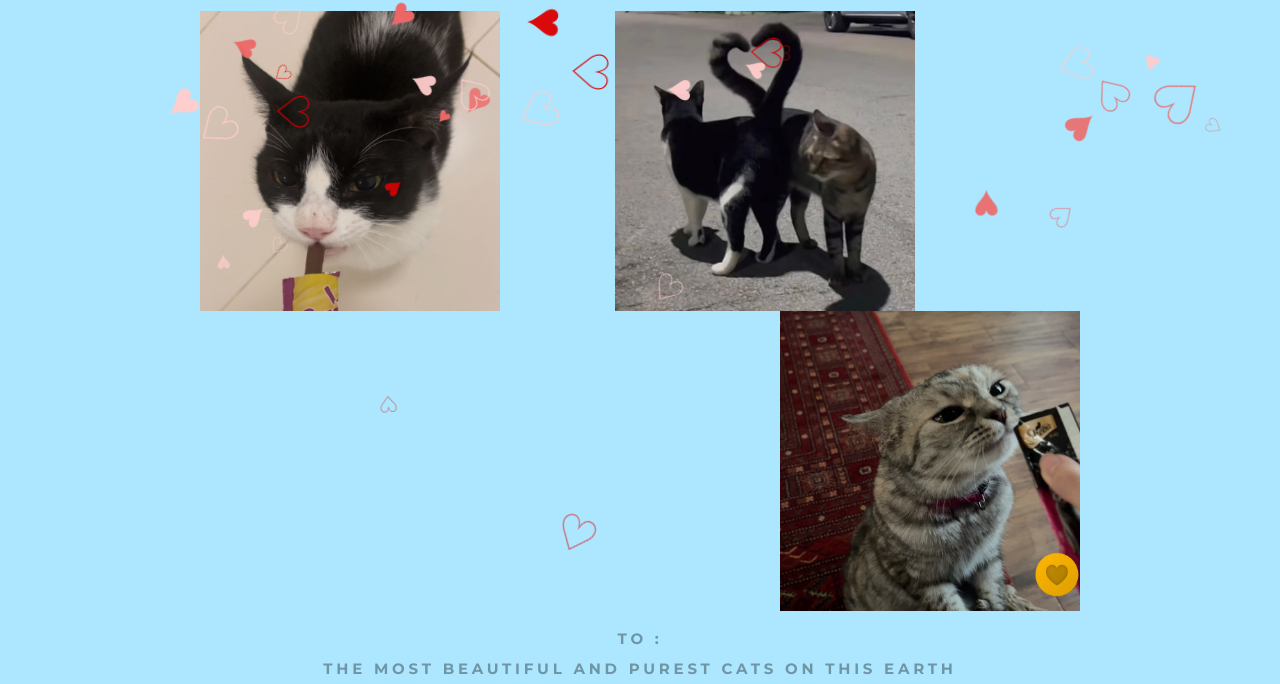
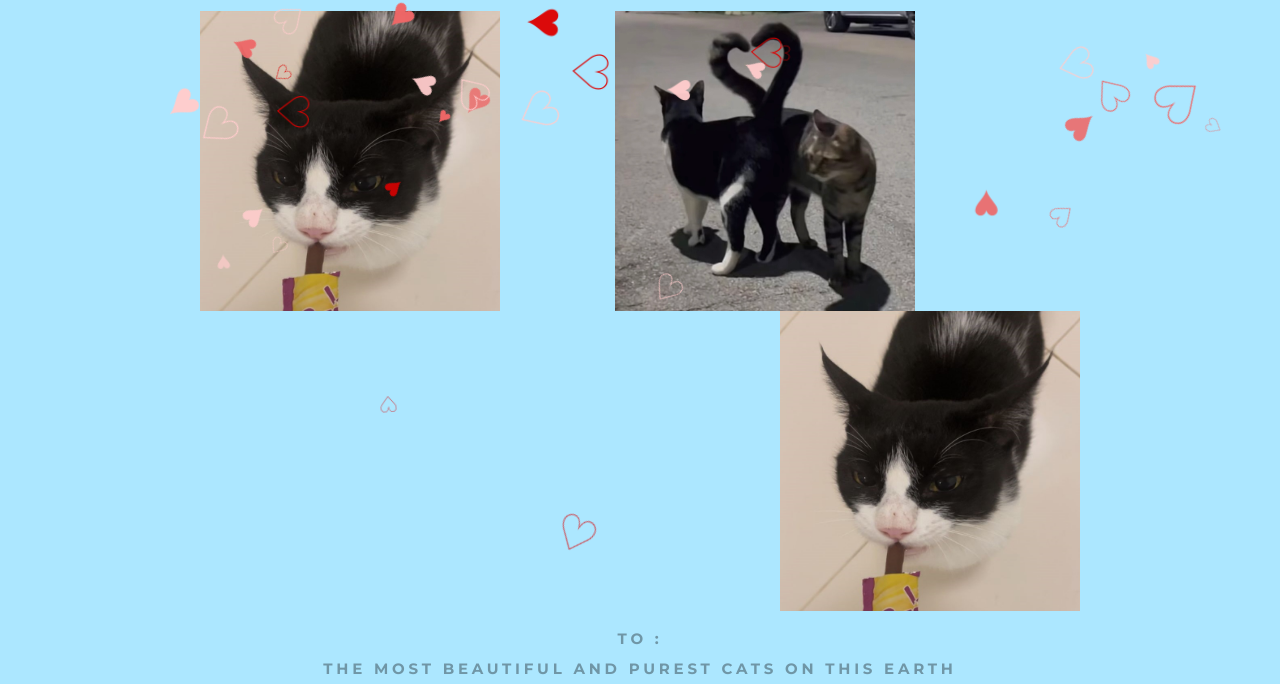
Before and after one commit to rimaverse/castroandbella.github.io, a plain HTML site: page index.html in a window 1280 px wide. Shown: the part 198-882 px from the top of the page. Drawn offline with Linux system fonts and the light colour scheme.

Commit message:
Update index.html

```diff
--- a/index.html
+++ b/index.html
@@ -21,7 +21,7 @@
  <img style="float: left; margin: 0px 0px 0px 200px;" src="castro.jpg" alt="click here" height="300px" width="300px" />
   <img style="float: left; margin: 0px 0px 0px 115px;" src="c&b.jpg" alt="click here" height="300px" width="300px" />
 
-<img style="float: right; margin: 0px 200px 0px 0px;"src="bella.jpg" alt="click here" height="300px" width="300px" />
+<img style="float: right; margin: 0px 200px 0px 0px;"src="castro.jpg" alt="click here" height="300px" width="300px" />
 
 </div>
 
```
